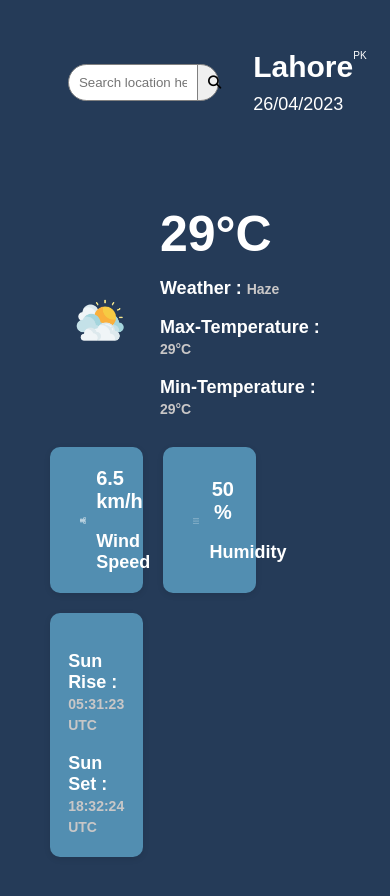
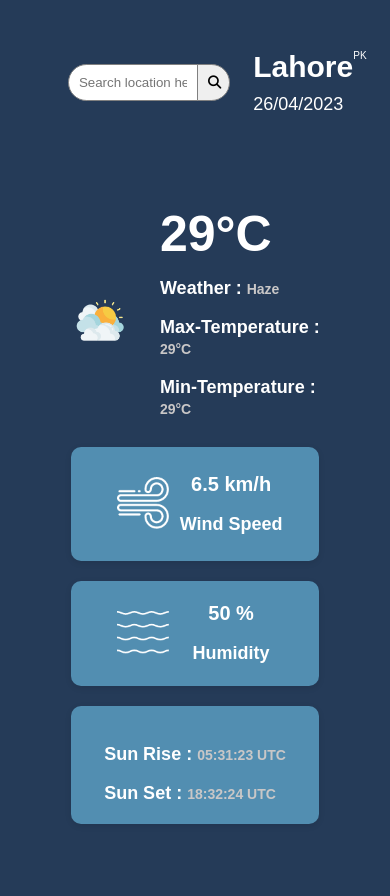
Before and after one commit to mirajali4321/Weather_app, a plain HTML site: page index.html in a window 390 px wide. After the commit the page ends 874 px from the top, so only its background shows below. Drawn offline with Linux system fonts and the light colour scheme.

Commit message:
second commit

```diff
--- a/index.html
+++ b/index.html
@@ -2,6 +2,8 @@
 
 <head>
     <title>Weather Forecast</title>
+    <meta content="width=device-width, initial-scale=1" name="viewport" />
+
     <link rel="stylesheet" type="text/css" href="weather.css">
     <link rel="stylesheet" href="https://cdnjs.cloudflare.com/ajax/libs/font-awesome/4.7.0/css/font-awesome.min.css">
     <link rel="stylesheet" href="https://cdnjs.cloudflare.com/ajax/libs/font-awesome/6.3.0/css/all.min.css">
--- a/weather.css
+++ b/weather.css
@@ -41,7 +41,8 @@ html {
 
 
 }
-.search_title{
+
+.search_title {
     width: 100%;
     display: flex;
 }
@@ -50,7 +51,8 @@ html {
     width: 30%;
 
 }
-.city{
+
+.city {
     display: flex;
     margin-bottom: 1rem;
 }
@@ -58,6 +60,7 @@ html {
 .title h1 {
     font-size: 3rem;
 }
+
 .title p {
     font-size: 1.8rem;
 }
@@ -104,8 +107,9 @@ form button {
 form button:hover {
     background: #ccc;
 }
+
 /* data  */
-.temp_card{
+.temp_card {
     width: 100%;
     display: flex;
     justify-content: center;
@@ -113,24 +117,29 @@ form button:hover {
     /* flex-direction: column; */
 
 }
-.temp_card h1{
+
+.temp_card h1 {
     font-size: 5rem;
     margin-bottom: 1.5rem;
 }
-.temp_card h2{
+
+.temp_card h2 {
     font-size: 1.8rem;
     margin-bottom: 1.8rem;
 }
-.temp_date{
+
+.temp_date {
     font-size: 1.4rem;
     color: #c9c7c7;
 }
-.temp_img{
+
+.temp_img {
     width: 20%;
     margin: 3rem;
     /* border: 1px solid ; */
 }
-.temp_img img{
+
+.temp_img img {
     width: 100%;
 }
 
@@ -143,7 +152,7 @@ form button:hover {
 }
 
 .card {
-    background-color:#528eb1;
+    background-color: #528eb1;
     border-radius: 10px;
     box-shadow: 0px 2px 6px rgba(0, 0, 0, 0.1);
     padding: 20px;
@@ -154,15 +163,18 @@ form button:hover {
     align-items: center;
 
 }
-.card_img{
+
+.card_img {
     margin: 1rem;
     width: 25%;
 }
+
 .card_img img {
     width: 100%;
 }
+
 .card h2 {
-    font-size:1.8rem ;
+    font-size: 1.8rem;
     margin-top: 1.8rem;
 }
 
@@ -172,3 +184,24 @@ form button:hover {
     text-align: center;
     width: 50%;
 }
+
+@media screen and (max-width: 768px) {
+    .container {
+      flex-direction: column;
+    }
+
+    form button {
+      width: 20%;
+    } */
+
+    .cards {
+      justify-content: center;
+      margin: 1rem auto;
+    }
+
+    .card {
+      width: 80%;
+      margin: 1rem auto;
+
+    }
+  }
```
